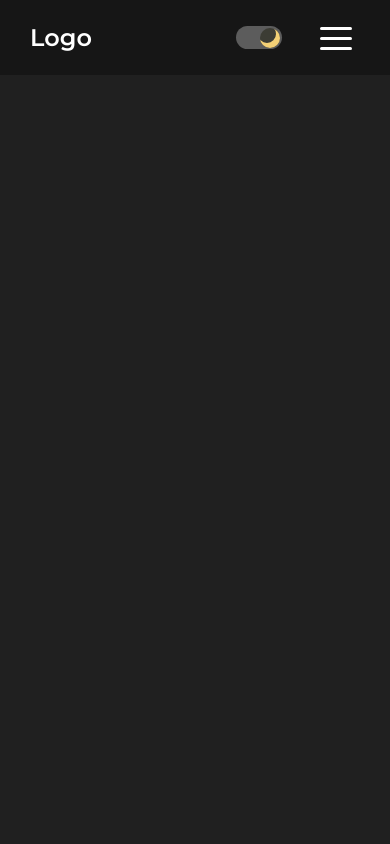
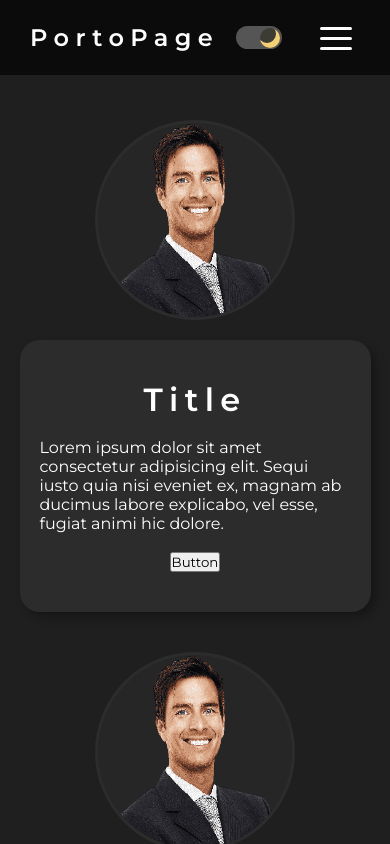
Before and after one commit to Zack1808/portofolio, a React (Create React App) app: page / in a window 390 px wide. Built offline with nearby package versions, Linux system fonts and the light colour scheme.

Commit message:
Added Homepage and Segment components

```diff
--- a/package.json
+++ b/package.json
@@ -10,6 +10,7 @@
     "hamburger-react": "^2.5.0",
     "react": "^18.2.0",
     "react-dom": "^18.2.0",
+    "react-intersection-observer": "^9.4.0",
     "react-router-dom": "^6.4.2",
     "react-scripts": "5.0.1",
     "web-vitals": "^2.1.4"
--- a/src/components/App.js
+++ b/src/components/App.js
@@ -3,8 +3,12 @@ import { BrowserRouter, Routes, Route } from 'react-router-dom'
 
 // Importing the style file
 import '../css/App.css'
+
+// Importing the costume made components
 import Navbar from './Navbar';
+import HomePage from './HomePage';
 
+// Link rotues
 const URLS = [
     {
         link: '/',
@@ -32,7 +36,10 @@ const App = () => {
     return (
         <BrowserRouter basename={process.env.PUBLIC_URL}>
             <div className={`container ${darkMode && "dark"}`}>
-                <Navbar urls={URLS} switchToggle={darkMode} setSwitchToggle={setDarkMode}/>
+                <Navbar urls={URLS} switchToggle={darkMode} setSwitchToggle={setDarkMode} logo="PortoPage"/>
+                <Routes>
+                    <Route exact path="/" element={<HomePage dark={darkMode} />}/>
+                </Routes>
             </div>
         </BrowserRouter>
     )
--- /dev/null
+++ b/src/components/HomePage.js
@@ -0,0 +1,22 @@
+import React from 'react'
+
+// Importing the style file
+import '../css/HomePage.css'
+
+// Importing the costume made components
+import Segment from './Segment'
+
+// Importing the Images
+import person from '../img/placeholder.png'
+
+// Creating the HomePage component
+const HomePage = () => {
+    return (
+        <div className='homepage-container'>
+            <Segment image={person}/>
+            <Segment image={person} flipped/>
+        </div>
+    )
+}
+
+export default HomePage
--- /dev/null
+++ b/src/components/Segment.js
@@ -0,0 +1,23 @@
+import React from 'react'
+
+// Importing the style file
+import '../css/Segment.css'
+
+const Segment = ({ image, flipped }) => {
+    return (
+        <div className={!flipped ? "segment-container" : "segment-container-flipped"}>
+            <div className="img-container">
+                <div className="image" style={{backgroundImage: `url(${image})`, transition: " .7s"}}></div>
+            </div>
+            <div className="segment-text-container">
+                <div className="text-container">
+                    <h1>Title</h1>
+                    <p>Lorem ipsum dolor sit amet consectetur adipisicing elit. Sequi iusto quia nisi eveniet ex, magnam ab ducimus labore explicabo, vel esse, fugiat animi hic dolore.</p>
+                    <button>Button</button>
+                </div>
+            </div>
+        </div>
+    )
+}
+
+export default Segment
--- a/src/css/App.css
+++ b/src/css/App.css
@@ -15,15 +15,18 @@
     height: 100vh;
     overflow-y: auto;
     overflow-x: none;
-    background-color: #f1f0f0;
+    background-color: #EFEFEF;
     transition: background-color .7s;
 }
 
+/* Styling the App container for dark mode */
 .container.dark {
-    background-color: rgb(32, 32, 32);
+    background-color: #1F1F1F;
     transition: background-color .7s;
 }
 
+
+/* Styling the scrollbar */
 ::-webkit-scrollbar {
     width: 12px;
   }
@@ -35,13 +38,13 @@
     border-radius: 10px;
 }
 ::-webkit-scrollbar-thumb {
-    background: rgb(32, 32, 32);
+    background-color: rgb(32, 32, 32);
     box-shadow: inset 2px 0 12px rgb(172, 172, 172);
     border-radius: 10px;
 }
 
 .dark::-webkit-scrollbar-thumb {
-    background: #f1f1f1f1;
+    background-color: #f1f1f1f1;
     box-shadow: inset 2px 0 12px rgb(72, 72, 72);
     border-radius: 10px;
 }
--- /dev/null
+++ b/src/css/HomePage.css
@@ -0,0 +1,7 @@
+.homepage-container {
+    padding-top: 100px;
+    display: flex;
+    flex-direction: column;
+    justify-content: center;
+    align-items: center;
+}
--- a/src/css/Navbar.css
+++ b/src/css/Navbar.css
@@ -2,18 +2,19 @@
     position: sticky;
     top: 0;
     height: 75px;
-    background-color: #161616;
+    background-color: #0b0b0c;
     display: flex;
     justify-content: space-between;
     align-items: center;
     padding: 0 30px;
-    margin-bottom: -70px;
+    margin-bottom: -75px;
     z-index: 2;
 }
 
 .logo {
     color: #fff;
     text-decoration: none;
+    letter-spacing: .4em;
 }
 
 .navbar-container {
--- /dev/null
+++ b/src/css/Segment.css
@@ -0,0 +1,94 @@
+.segment-container, .segment-container-flipped{
+    width: 100%;
+    display: flex;
+    justify-content: space-evenly;
+    align-items: center;
+    padding: 20px 0;
+}
+
+.segment-container-flipped {
+    flex-direction: row-reverse;
+}
+
+.img-container{
+    width: 30%;
+    height: 400px;
+}
+
+.image  {
+    height: 100%;
+    width: 100%;
+    background-size: 70% 100%;
+    background-repeat: no-repeat;
+    background-position: center;
+}
+
+.segment-text-container {
+    width: 50%;
+    display: flex;
+    justify-content: center;
+    align-items: center;
+}
+
+.text-container {
+    background-color: #53655C;
+    padding: 40px 20px;
+    color: #fff;
+    display: flex;
+    flex-direction: column;
+    justify-content: center;
+    align-items: center;
+    border-radius: 20px;
+    gap: 1.2em;
+    box-shadow: 5px 5px 10px rgba(0, 0, 0, .3);
+    transition: background-color .7s;
+}
+
+h1 {
+    letter-spacing: .2em;
+}
+
+p {
+    max-width: 75ch;
+}
+
+.dark .text-container {
+    background-color: rgb(44, 44, 44);
+    transition: background-color .7s;
+}
+
+@media (max-width: 760px) {
+    .segment-container, .segment-container-flipped {
+        flex-direction: column;
+    }
+
+    .img-container {
+        width: 100%;
+        height: 200px;
+        display: flex;
+        justify-content: center;
+        margin-bottom: 20px;
+    }
+
+    .image {
+        border: 3px solid #53655C;
+        height: 200px;
+        width: 200px;
+        aspect-ratio: 1 / 1;
+        border-radius: 50%;
+        background-position: top;
+        background-position-x: 20%;
+        background-size: 140% 200%;
+        background-color: #d1d1d1
+    }
+
+    .segment-text-container {
+        width: 90%;
+    }
+
+    .dark .image {
+        border-color:rgb(44, 44, 44);
+        background-color:rgb(38, 38, 38)
+
+    }
+}
```
Also changed, not shown: src/img/placeholder.png (added), 1 other file (tests, documents, lock files or other folders).
